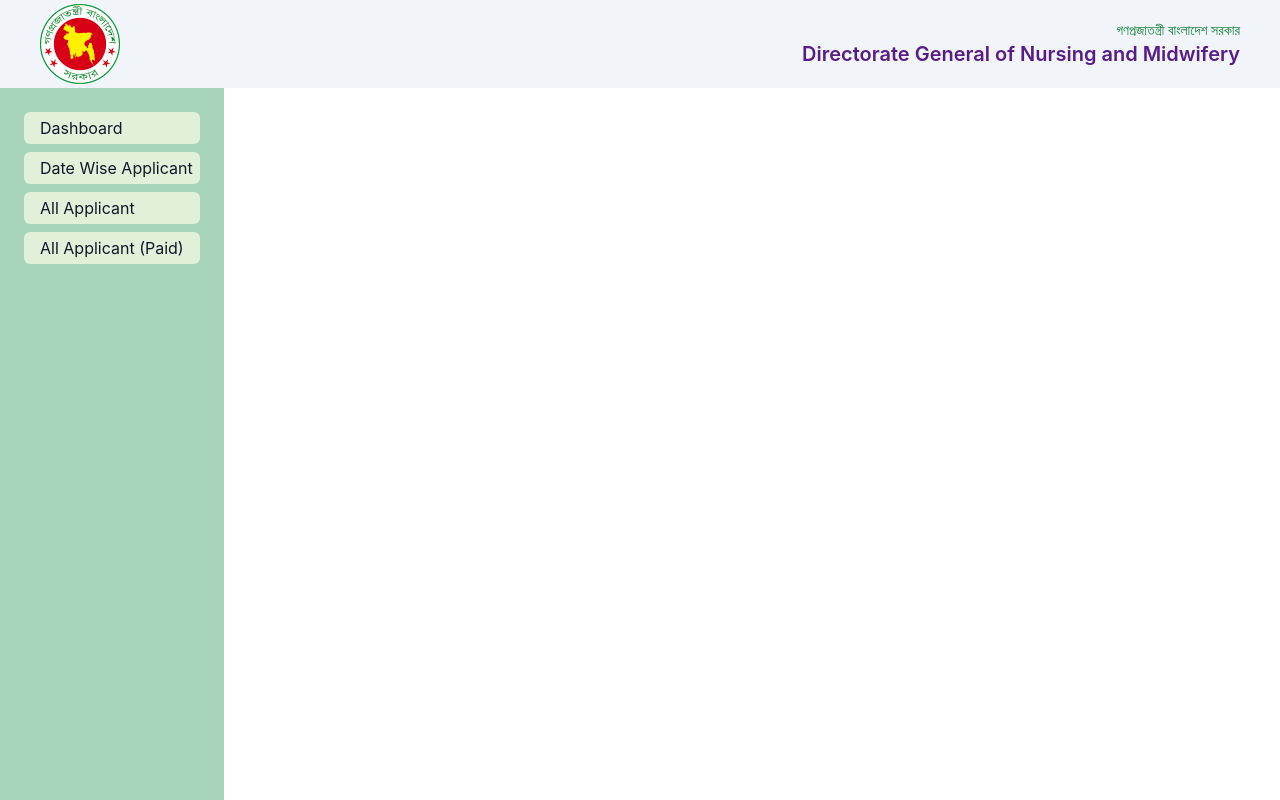
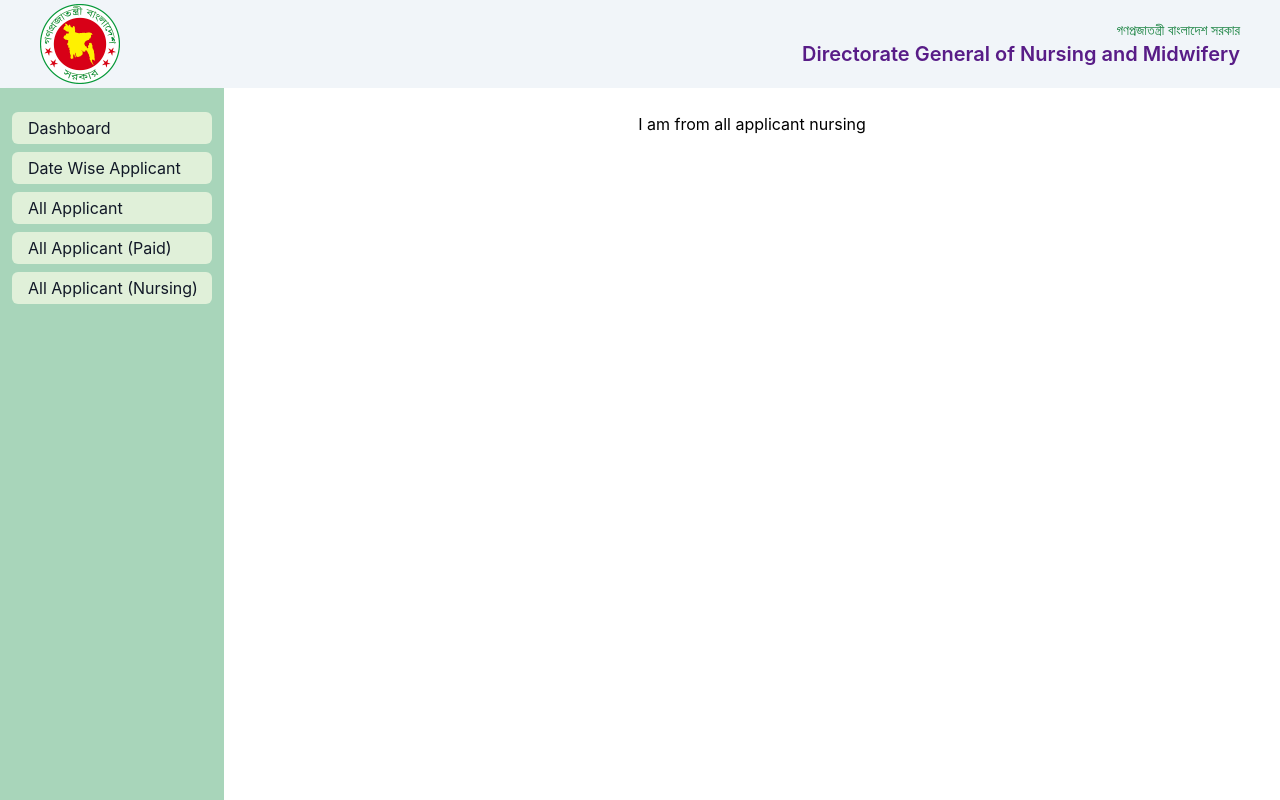
Before and after one commit to tofayeLL/application-form-client, a React (Create React App) app: page /dashboard/admin/applicantNursing in a window 1280 px wide. Built offline with nearby package versions, Linux system fonts and the light colour scheme; no server answers.

Commit message:
added admin provider for admin login authentication

```diff
--- /dev/null
+++ b/src/components/Dashboard/ApplicantNursing/ApplicantNursing.js
@@ -0,0 +1,13 @@
+import React from 'react';
+
+const ApplicantNursing = () => {
+    return (
+        <section>
+            <h1>I am from all applicant nursing</h1>
+
+
+        </section>
+    );
+};
+
+export default ApplicantNursing;
--- a/src/components/Dashboard/Dashboard.js
+++ b/src/components/Dashboard/Dashboard.js
@@ -5,6 +5,7 @@ import AllApplicant from './AllApplicant/AllApplicant';
 import govt_logo from '../../assets/images/govt_logo.png';
 import DateWiseApplicant from './DateWiseApplicant/DateWiseApplicant';
 import AllApplicantPaid from './AllApplicantPaid/AllApplicantPaid';
+import ApplicantNursing from './ApplicantNursing/ApplicantNursing';
 
 
 
@@ -30,7 +31,7 @@ const Dashboard = () => {
             {/* Flex container for Sidebar and Main Content */}
             <div className="flex flex-1">
                 {/* Sidebar */}
-                <div className="bg-[#a8d5ba] p-6 w-56 h-full shadow-md">
+                <div className="bg-[#a8d5ba] py-6 px-3 w-56 h-full shadow-md">
                     {/* <h2 className="text-xl font-semibold text-gray-800">Dashboard</h2> */}
                     <nav>
                         <ul className="space-y-2 ">
@@ -66,6 +67,14 @@ const Dashboard = () => {
                                     All Applicant (Paid)
                                 </Link>
                             </li>
+                            <li>
+                                <Link
+                                    to="/dashboard/admin/applicantNursing"
+                                    className="block p-1 pl-4 text-start bg-[#e0f0d9] text-gray-900 rounded-md hover:bg-[#c9e9c9] transition-colors"
+                                >
+                                    All Applicant (Nursing)
+                                </Link>
+                            </li>
                         </ul>
                     </nav>
                 </div>
@@ -74,9 +83,10 @@ const Dashboard = () => {
                 <div className="flex-1 p-6 bg-white">
                     <Switch>
                         <Route exact path="/dashboard/admin" component={DashboardHome} />
+                        <Route path="/dashboard/admin/dateApplicant" component={DateWiseApplicant} />
                         <Route path="/dashboard/admin/applicant" component={AllApplicant} />
-                        <Route path="/dashboard/admin/dateApplicant" component={DateWiseApplicant} />
                         <Route path="/dashboard/admin/applicantPaid" component={AllApplicantPaid} />
+                        <Route path="/dashboard/admin/applicantNursing" component={ApplicantNursing} />
                     </Switch>
                 </div>
             </div>
--- /dev/null
+++ b/src/contexts/AdminProvider/AdminProvider.js
@@ -0,0 +1,11 @@
+import React from 'react';
+
+const AdminProvider = () => {
+    return (
+        <div>
+
+        </div>
+    );
+};
+
+export default AdminProvider;
```
